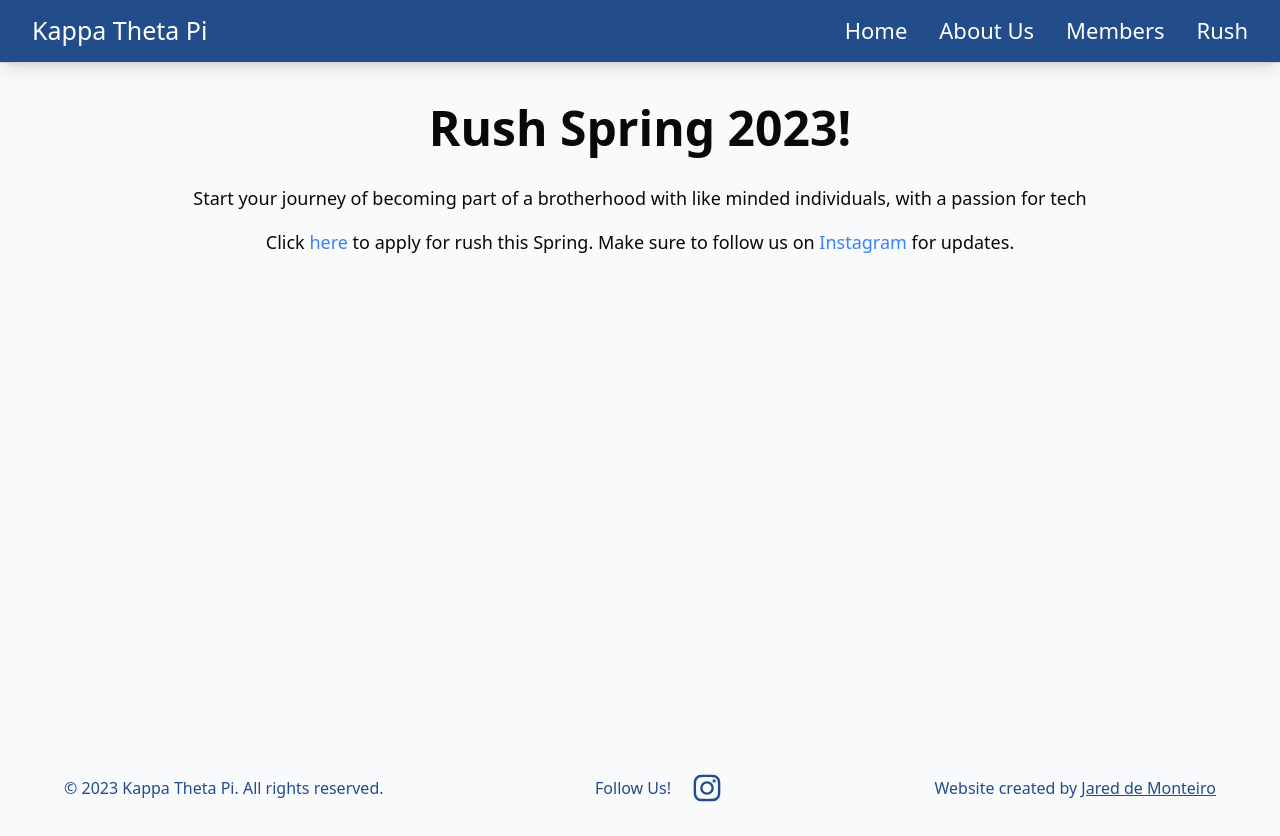
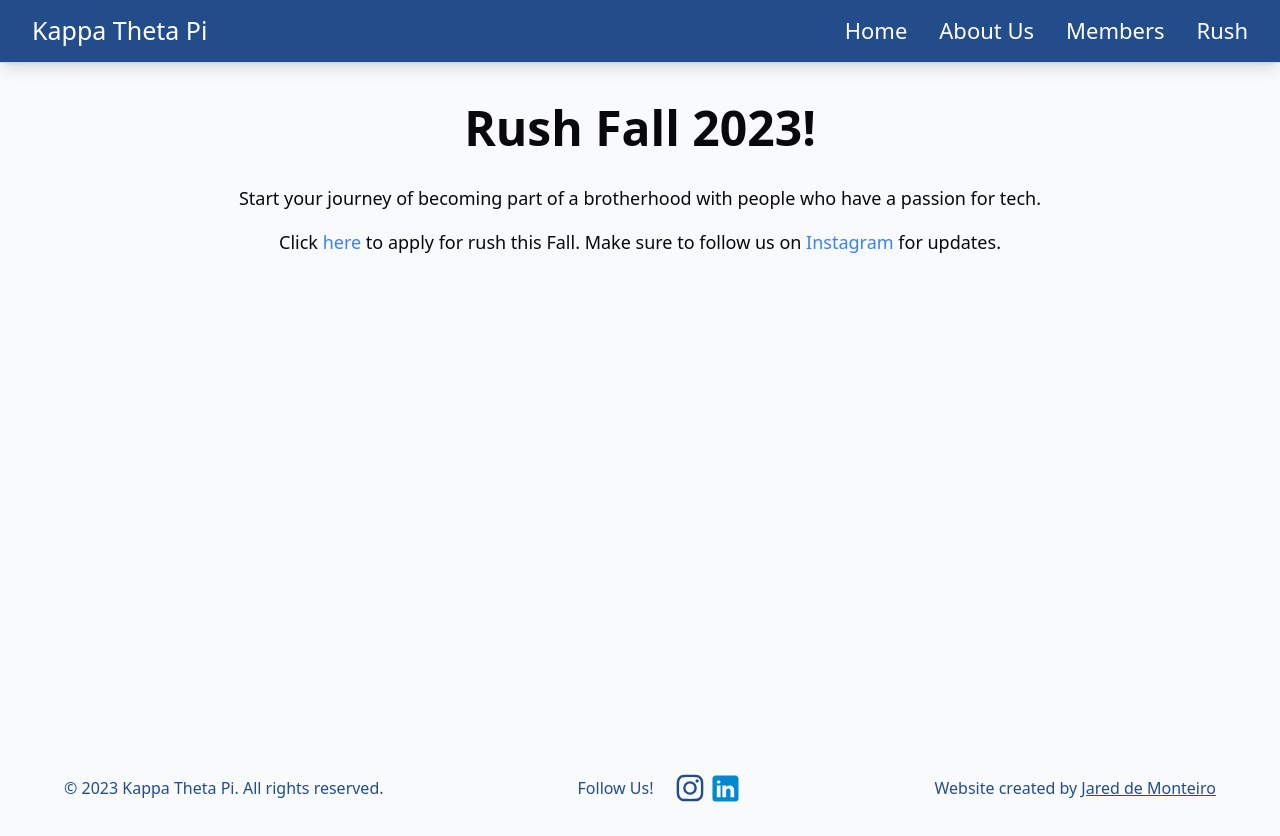
Before and after one commit to jareddj34/ktpmiami, a Next.js app: page /rush in a window 1280 px wide. Built offline with nearby package versions, Linux system fonts and the light colour scheme.

Commit message:
added linkedin thing and fixed some typos

```diff
--- a/src/app/globals.css
+++ b/src/app/globals.css
@@ -136,6 +136,10 @@
         }
     }
 
+    .hover-path:hover path {
+        fill: #319ad4; /* Change this to your desired hover color */
+    }
+
     /* .col-md-6 {
         flex: 0 0 auto;
         width: 50%;
--- a/src/app/rush/page.tsx
+++ b/src/app/rush/page.tsx
@@ -5,12 +5,12 @@
     return (
         <>
             <h1 className="flex justify-center text-5xl mt-4 font-bold">
-                Rush Spring 2023!
+                Rush Fall 2023!
             </h1>
 
             <p className="flex justify-center text-lg mt-8">
-                Start your journey of becoming part of a brotherhood with like
-                minded individuals, with a passion for tech
+                Start your journey of becoming part of a brotherhood with people
+                who have a passion for tech.
             </p>
             <p className="text-lg text-center mt-4">
                 Click{" "}
@@ -22,7 +22,7 @@
                 >
                     here
                 </a>{" "}
-                to apply for rush this Spring. Make sure to follow us on{" "}
+                to apply for rush this Fall. Make sure to follow us on{" "}
                 <a
                     className="text-blue-500"
                     href="https://www.instagram.com/ktp.umiami/"
--- a/src/components/Footer.tsx
+++ b/src/components/Footer.tsx
@@ -15,6 +15,7 @@
                         <a
                             href="https://www.instagram.com/ktp.umiami/"
                             target="_blank"
+                            className="hover-path"
                         >
                             <svg
                                 xmlns="http://www.w3.org/2000/svg"
@@ -25,6 +26,25 @@
                                 fill="#234c8b"
                             >
                                 <path d="M17.34,5.46h0a1.2,1.2,0,1,0,1.2,1.2A1.2,1.2,0,0,0,17.34,5.46Zm4.6,2.42a7.59,7.59,0,0,0-.46-2.43,4.94,4.94,0,0,0-1.16-1.77,4.7,4.7,0,0,0-1.77-1.15,7.3,7.3,0,0,0-2.43-.47C15.06,2,14.72,2,12,2s-3.06,0-4.12.06a7.3,7.3,0,0,0-2.43.47A4.78,4.78,0,0,0,3.68,3.68,4.7,4.7,0,0,0,2.53,5.45a7.3,7.3,0,0,0-.47,2.43C2,8.94,2,9.28,2,12s0,3.06.06,4.12a7.3,7.3,0,0,0,.47,2.43,4.7,4.7,0,0,0,1.15,1.77,4.78,4.78,0,0,0,1.77,1.15,7.3,7.3,0,0,0,2.43.47C8.94,22,9.28,22,12,22s3.06,0,4.12-.06a7.3,7.3,0,0,0,2.43-.47,4.7,4.7,0,0,0,1.77-1.15,4.85,4.85,0,0,0,1.16-1.77,7.59,7.59,0,0,0,.46-2.43c0-1.06.06-1.4.06-4.12S22,8.94,21.94,7.88ZM20.14,16a5.61,5.61,0,0,1-.34,1.86,3.06,3.06,0,0,1-.75,1.15,3.19,3.19,0,0,1-1.15.75,5.61,5.61,0,0,1-1.86.34c-1,.05-1.37.06-4,.06s-3,0-4-.06A5.73,5.73,0,0,1,6.1,19.8,3.27,3.27,0,0,1,5,19.05a3,3,0,0,1-.74-1.15A5.54,5.54,0,0,1,3.86,16c0-1-.06-1.37-.06-4s0-3,.06-4A5.54,5.54,0,0,1,4.21,6.1,3,3,0,0,1,5,5,3.14,3.14,0,0,1,6.1,4.2,5.73,5.73,0,0,1,8,3.86c1,0,1.37-.06,4-.06s3,0,4,.06a5.61,5.61,0,0,1,1.86.34A3.06,3.06,0,0,1,19.05,5,3.06,3.06,0,0,1,19.8,6.1,5.61,5.61,0,0,1,20.14,8c.05,1,.06,1.37.06,4S20.19,15,20.14,16ZM12,6.87A5.13,5.13,0,1,0,17.14,12,5.12,5.12,0,0,0,12,6.87Zm0,8.46A3.33,3.33,0,1,1,15.33,12,3.33,3.33,0,0,1,12,15.33Z"></path>
+                            </svg>
+                        </a>
+                        <a
+                            href="https://www.linkedin.com/in/ktpumiami/"
+                            target="_blank"
+                            className="ml-1 hover-path"
+                        >
+                            <svg
+                                xmlns="http://www.w3.org/2000/svg"
+                                x="0px"
+                                y="0px"
+                                width="31"
+                                height="31"
+                                viewBox="0 0 50 50"
+                            >
+                                <path
+                                    fill="#0288D1"
+                                    d="M41,4H9C6.24,4,4,6.24,4,9v32c0,2.76,2.24,5,5,5h32c2.76,0,5-2.24,5-5V9C46,6.24,43.76,4,41,4z M17,20v19h-6V20H17z M11,14.47c0-1.4,1.2-2.47,3-2.47s2.93,1.07,3,2.47c0,1.4-1.12,2.53-3,2.53C12.2,17,11,15.87,11,14.47z M39,39h-6c0,0,0-9.26,0-10 c0-2-1-4-3.5-4.04h-0.08C27,24.96,26,27.02,26,29c0,0.91,0,10,0,10h-6V20h6v2.56c0,0,1.93-2.56,5.81-2.56 c3.97,0,7.19,2.73,7.19,8.26V39z"
+                                ></path>
                             </svg>
                         </a>
                     </div>
```
